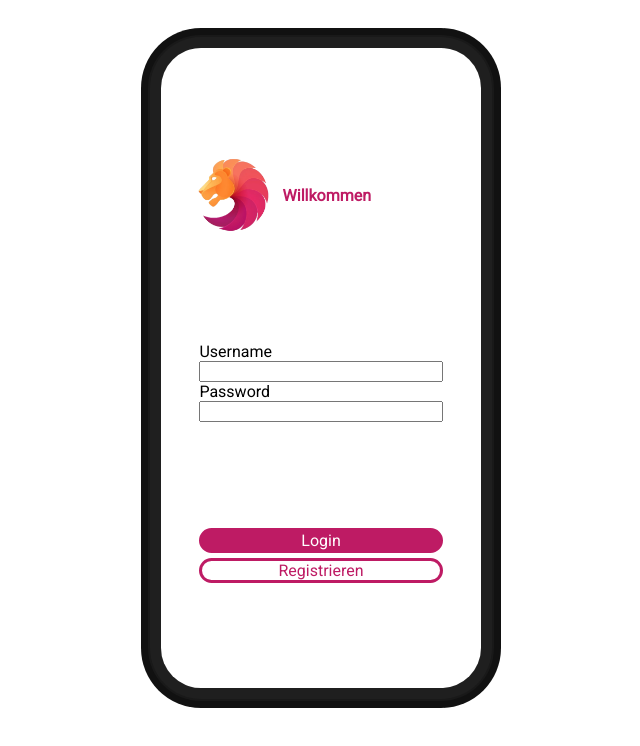
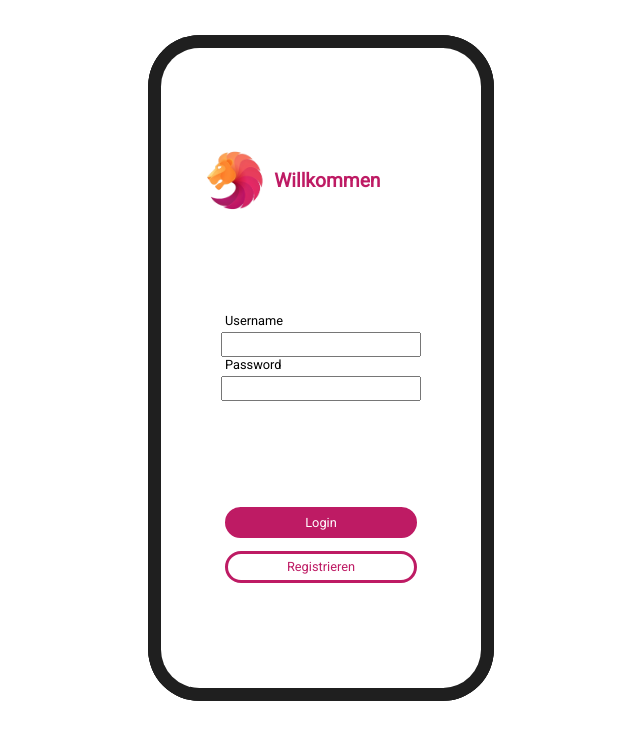
Before and after one commit to werdermann/ux-prototype, a plain HTML site: page index.html in a window 1280 px wide. Shown: the whole page, without its empty margins (319-959 px from the left). Drawn offline with nearby package versions, Linux system fonts and the light colour scheme.

Commit message:
Style changes

```diff
--- a/index.html
+++ b/index.html
@@ -43,11 +43,11 @@
 
                 <div class="phone-login-button-container">
 
-                    <div id="loginButton">
+                    <div class="button button-main">
                         Login
                     </div>
 
-                    <div id="registerButton">
+                    <div class="button button-second">
                         Registrieren
                     </div>
 
--- a/style.css
+++ b/style.css
@@ -1,32 +1,22 @@
 body {
-
-  font-family: 'Roboto', sans-serif;
-
+  font-family: "Roboto", sans-serif;
+  font-size: 1vw;
 }
 
 .main-container {
-
   display: flex;
 
   align-content: center;
   align-items: center;
 
   background-color: white;
-
-
-
 }
 
 .phone-login-container {
-
   background-color: white;
-
-  position: relative;
+  display: flex;
   margin: 40px auto;
 
-  display: flex;
-
-  align-items: center;
   justify-content: space-evenly;
 
   flex-direction: column;
@@ -34,101 +24,65 @@ body {
   width: 40vh;
   height: 80vh;
 
-
-  border-radius: 40px;
-  box-shadow: 0px 0px 0px 11px #1f1f1f, 0px 0px 0px 13px #191919, 0px 0px 0px 20px #111;
-
+  border-radius: 3vw;
+  box-shadow: 0px 0px 0px 1vw #1f1f1f, 0px 0px 0px 1vw #191919,
+    0px 0px 0px 1vw #111;
 }
 
 .phone-login-input-item {
-
-      margin-right: 3vw;
-      margin-left: 3vw;
+  width: 15vw;
+  height: 1.5vw;
 }
 
 .phone-login-input-container {
-
-      width: 100%;
-
   display: flex;
   flex-direction: column;
-
+  align-items: center;
 }
 
 .phone-login-button-container {
+  display: flex;
+  flex-direction: column;
+}
+
+.button {
+  cursor: pointer;
+  border-style: solid;
+  border-radius: 25px;
 
   display: flex;
-      flex-direction: column;
-
-      width: 100%;
-
-
+  margin: 0.5vw 5vw;
+  justify-content: center;
+  height: 2vw;
+  align-items: center;
 }
 
-    #loginButton {
-
-      cursor: pointer;
-
+.button-main {
   background-color: #be1b64;
-
-      border-style: solid;
   border-color: #be1b64;
-
   color: white;
-
-
-      border-radius: 25px;
-
-      text-align: center;
-
-      margin-bottom: 5px;
-      margin-right: 3vw;
-      margin-left: 3vw;
-
-
 }
 
-    #registerButton {
-
-      cursor: pointer;
-
+.button-second {
   background-color: white;
-
-      border-style: solid;
   border-color: #be1b64;
-
   color: #be1b64;
-
-      border-radius: 25px;
-
-      text-align: center;
-
-      margin-right: 3vw;
-      margin-left: 3vw;
-
 }
 
 #logo {
-
-      margin-left: 2vw;
   max-width: 30%;
   height: auto;
-
-
 }
 
 .logo-container {
   display: flex;
   flex-direction: row;
   align-items: center;
-      align-content: center;
-
-
-
+  justify-content: center;
+  margin-right: 5vw;
 
   color: #be1b64;
 
-      font-size: auto;
-      font-weight: 700;
-
+  font-size: 1.5vw;
+  font-weight: bold;
 }
```
Lines whose indentation alone changed are shown as unchanged.
